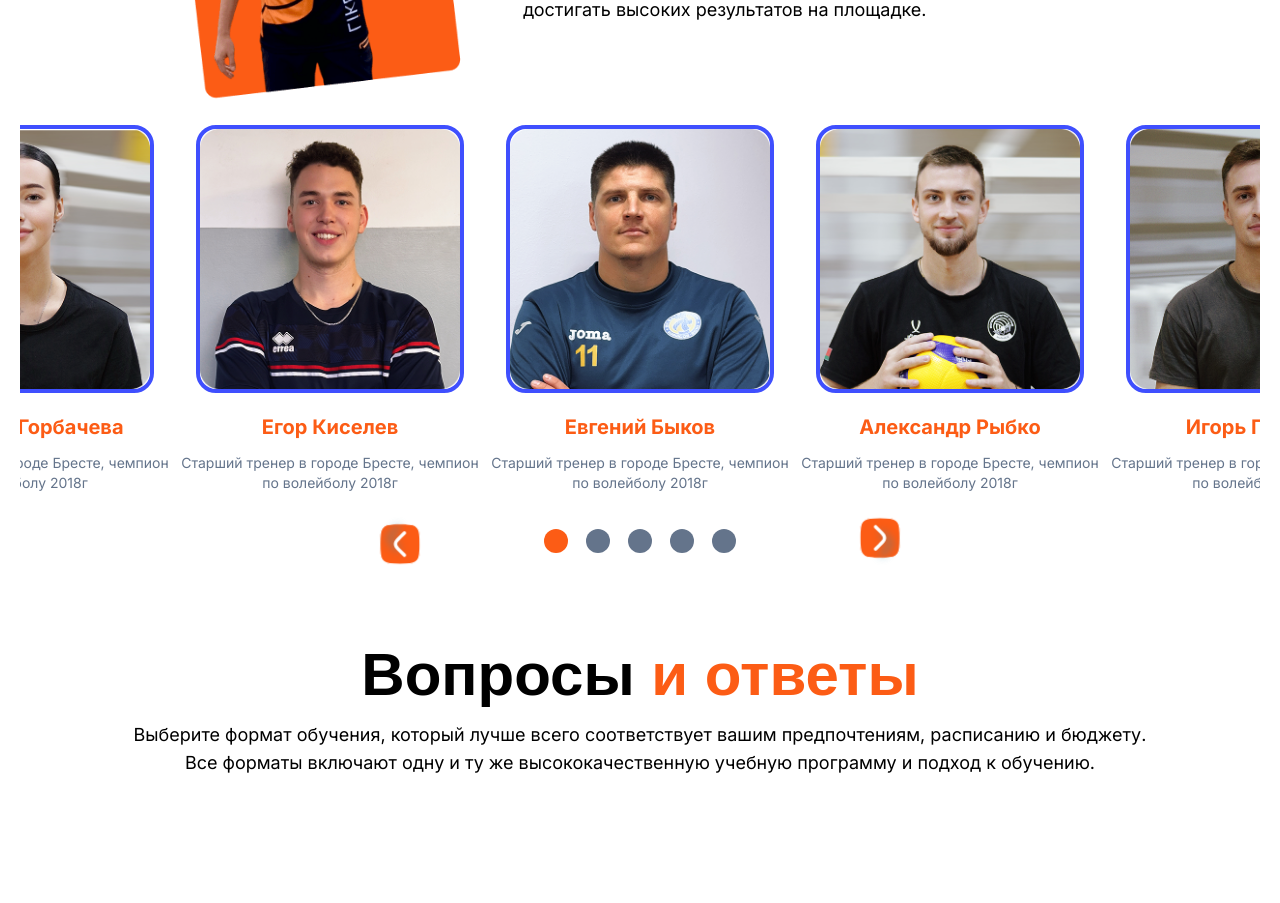
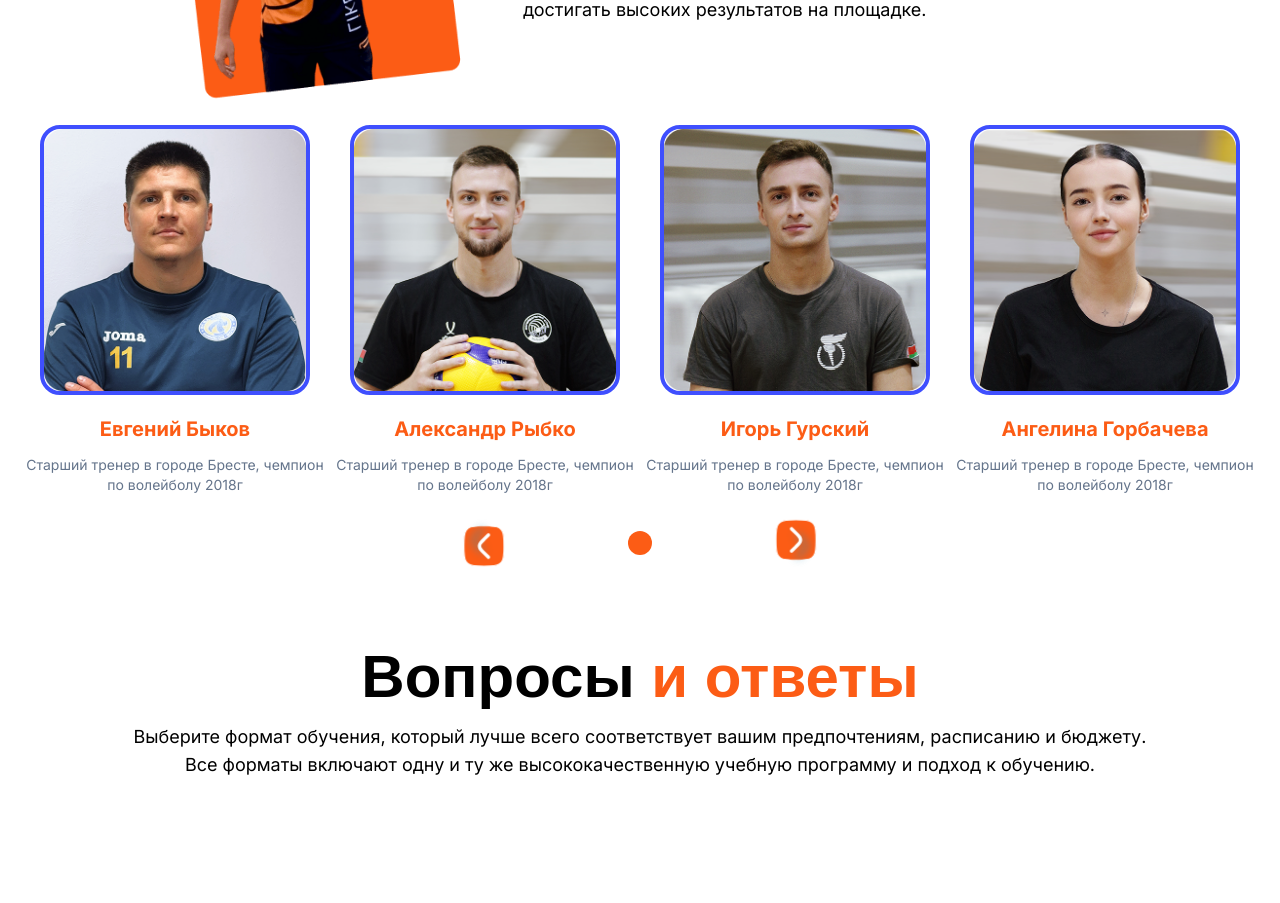
Before and after one commit to evgeniyworkbel/like-volley, a Next.js app: page / in a window 1280 px wide. Shown: the part 2320-3223 px from the top of the page. Built offline with nearby package versions, Linux system fonts and the light colour scheme; a web font is replaced by a local one.

Commit message:
refactor(shared): changed Carousel

```diff
--- a/src/shared/icons/carousel-arrow.tsx
+++ b/src/shared/icons/carousel-arrow.tsx
@@ -18,7 +18,6 @@ export function CarouselArrow({
         <div
           style={{
             backdropFilter: "blur(12px)",
-            WebkitBackdropFilter: "blur(12px)", // Для Safari
             clipPath: "url(#bgblur_0_895_568_clip_path)",
             height: "100%",
             width: "100%",
--- a/src/shared/ui/carousel/carousel-controls.tsx
+++ b/src/shared/ui/carousel/carousel-controls.tsx
@@ -6,9 +6,10 @@ import { CarouselDot } from "./carousel-dot";
 import { useDotButton } from "./hooks/use-dot-button";
 
 export function CarouselControls({ emblaApi }: CarouselControlsProps) {
+  const { selectedIndex, scrollSnaps } = useDotButton(emblaApi);
   const { onPrevButtonClick, onNextButtonClick } = usePrevNextButtons(emblaApi);
-  const { selectedIndex, scrollSnaps } = useDotButton(emblaApi);
 
+  console.log(scrollSnaps);
   return (
     <div className="flex items-center justify-between xl:justify-center xl:gap-30">
       <Button onClick={onPrevButtonClick}>
--- a/src/shared/ui/carousel/carousel.tsx
+++ b/src/shared/ui/carousel/carousel.tsx
@@ -1,9 +1,16 @@
+"use client";
+
 import { CarouselProps } from "./model/types";
 import { CoachCard } from "@/shared/ui/carousel/coaches-сard";
+import useEmblaCarousel from "embla-carousel-react";
+import { CarouselControls } from "./carousel-controls";
 
 export function Carousel({ data }: CarouselProps) {
+  const [emblaRef, emblaApi] = useEmblaCarousel({ loop: true });
+
   return (
-    <div className="flex">
+    <>
+      <div className="flex overflow-hidden" ref={emblaRef}>
         {data.map(({ name, description, src, alt }) => (
           <div key={name} className="w-full flex-shrink-0 xl:w-1/4">
             <CoachCard
@@ -15,5 +22,7 @@ export function Carousel({ data }: CarouselProps) {
           </div>
         ))}
       </div>
+      <CarouselControls emblaApi={emblaApi} />
+    </>
   );
 }
--- a/src/shared/ui/carousel/coaches-сard.tsx
+++ b/src/shared/ui/carousel/coaches-сard.tsx
@@ -3,16 +3,16 @@ import { Coach } from "./model/types";
 
 export function CoachCard({ name, description, src, alt }: Coach) {
   return (
-    <hgroup className="flex flex-col items-center gap-5">
-      <div className="relative h-[268px] w-[268px] overflow-hidden rounded-[20px] border-4 border-accent-blue">
+    <div className="flex flex-col items-center gap-5">
+      <div className="relative h-[270px] w-[270px] overflow-hidden rounded-[20px] border-4 border-accent-blue">
         <Image src={src} alt={alt} fill />
       </div>
-      <h4 className="flex flex-col items-center gap-3">
-        <p className="text-xl font-bold text-accent-orange">{name}</p>
-        <span className="text-center text-sm text-foreground-secondary">
+      <hgroup className="flex flex-col items-center gap-3">
+        <h4 className="text-xl font-bold text-accent-orange">{name}</h4>
+        <p className="text-center text-sm text-foreground-secondary">
           {description}
-        </span>
-      </h4>
-    </hgroup>
+        </p>
+      </hgroup>
+    </div>
   );
 }
--- a/src/shared/ui/carousel/model/types.ts
+++ b/src/shared/ui/carousel/model/types.ts
@@ -2,8 +2,8 @@ import { EmblaCarouselType } from "embla-carousel";
 import { ImageProps } from "next/image";
 
 export type UsePrevNextButtonsType = {
-  onPrevButtonClick: () => void;
-  onNextButtonClick: () => void;
+  onPrevButtonClick: VoidFunction;
+  onNextButtonClick: VoidFunction;
 };
 
 export type CarouselControlsProps = {
--- a/src/widgets/coaches/ui/coaches.tsx
+++ b/src/widgets/coaches/ui/coaches.tsx
@@ -1,21 +1,13 @@
-"use client";
-
-import useEmblaCarousel from "embla-carousel-react";
 import { coachesData } from "../model/data";
 import { CarouselControls } from "@/shared/ui/carousel/carousel-controls";
 import { SelectedCoach } from "./selected-coach";
 import { Carousel } from "@/shared/ui";
 
 export function Coaches() {
-  const [emblaRef, emblaApi] = useEmblaCarousel({ loop: true });
-
   return (
     <section className="flex flex-col gap-6 px-5 py-10">
       <SelectedCoach />
-      <div className="overflow-hidden" ref={emblaRef}>
-        <Carousel data={coachesData} />
-      </div>
-      <CarouselControls emblaApi={emblaApi} />
+      <Carousel data={coachesData} />
     </section>
   );
 }
```
Also changed, not shown: src/shared/types.ts (+0 -7 lines). Lines whose indentation alone changed are shown as unchanged.
